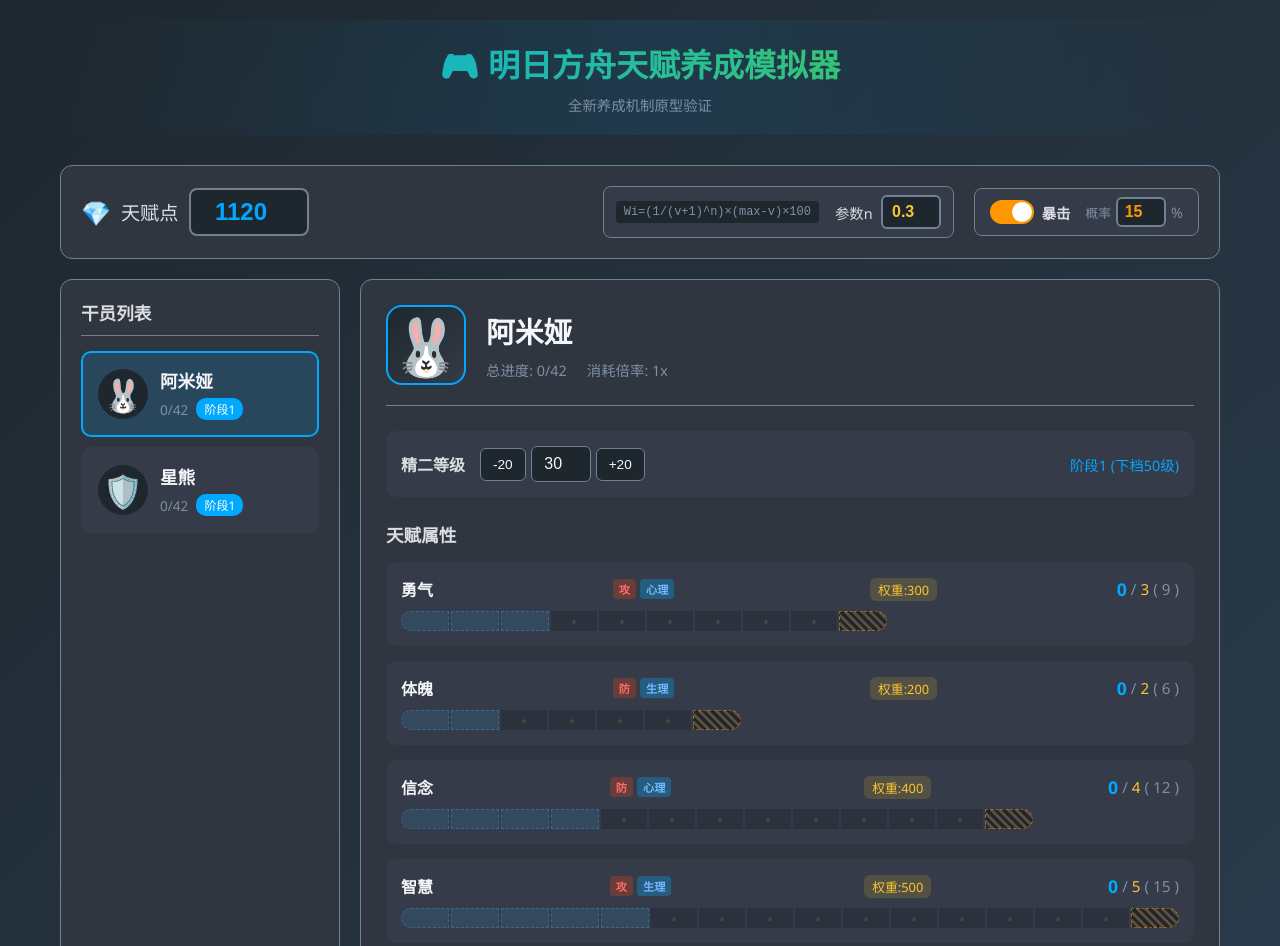
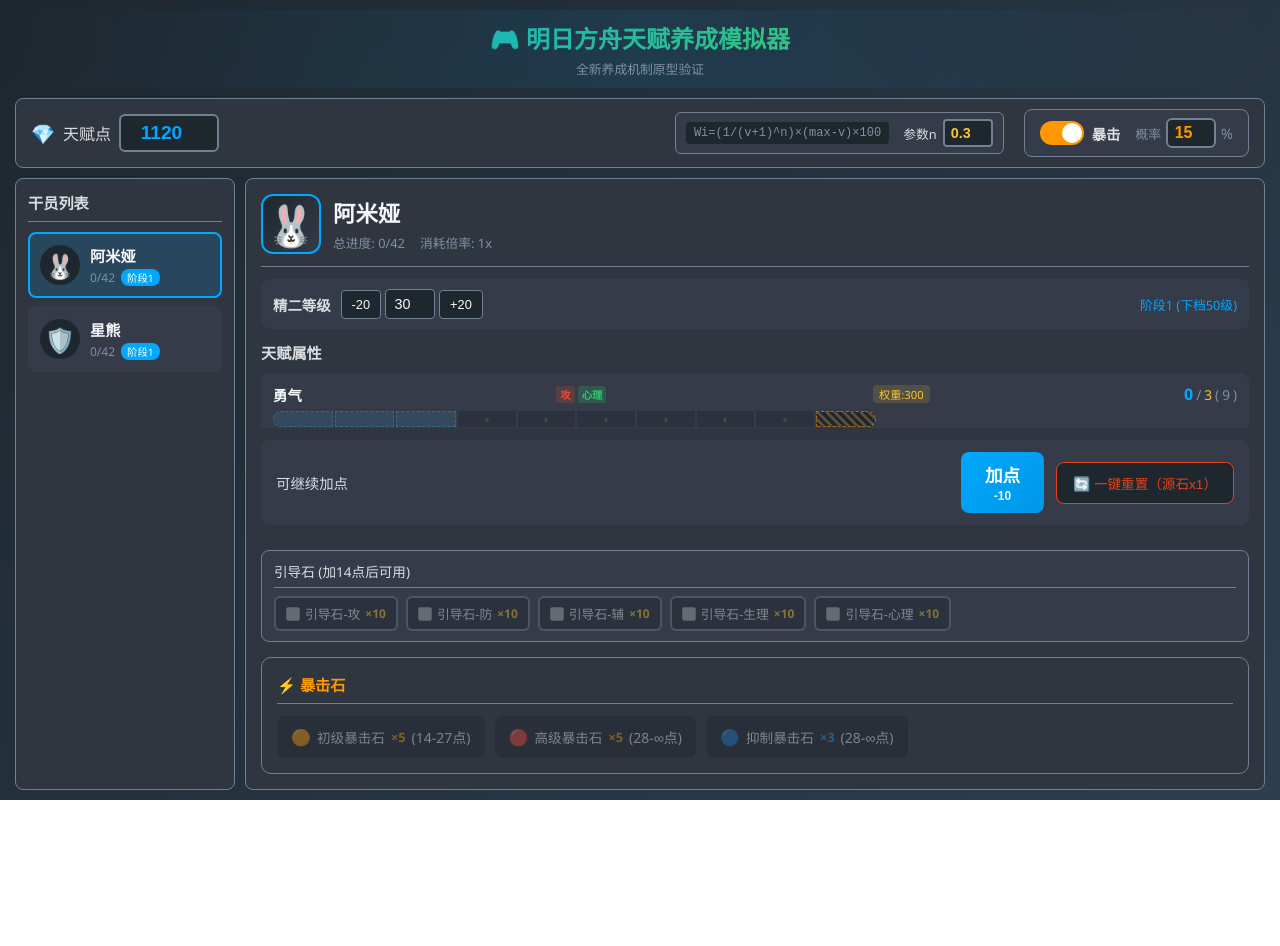
Before and after one commit to likeyang931019-cloud/arknights-talent-simulator, a website built with Vite: page index.html in a window 1280 px wide. Shown: the top 946 px of the page. After the commit the page ends 800 px from the top, so only its background shows below. Built offline with nearby package versions, Linux system fonts and the light colour scheme.

Commit message:
style: 优化布局适配1920x1080一屏显示

```diff
--- a/src/style.css
+++ b/src/style.css
@@ -1,4 +1,4 @@
-/* 明日方舟天赋养成模拟器 - 样式 */
+/* 明日方舟天赋养成模拟器 - 样式（优化版，适配1920x1080一屏显示） */
 
 :root {
   --primary-color: #00a8ff;
@@ -27,55 +27,61 @@
   color: var(--text-primary);
   min-height: 100vh;
   overflow-x: hidden;
+  font-size: 14px;
 }
 
 .arknights-talent-simulator {
-  max-width: 1200px;
+  max-width: 1400px;
   margin: 0 auto;
-  padding: 20px;
+  padding: 10px 15px;
+  height: 100vh;
+  display: flex;
+  flex-direction: column;
 }
 
 .app-header {
   text-align: center;
-  margin-bottom: 30px;
-  padding: 20px;
+  margin-bottom: 10px;
+  padding: 10px;
   background: linear-gradient(90deg, transparent, rgba(0, 168, 255, 0.1), transparent);
+  flex-shrink: 0;
 }
 
 .app-header h1 {
-  font-size: 2rem;
+  font-size: 1.5rem;
   background: linear-gradient(90deg, var(--primary-color), var(--success-color));
   -webkit-background-clip: text;
   -webkit-text-fill-color: transparent;
   background-clip: text;
-  margin-bottom: 8px;
+  margin-bottom: 4px;
 }
 
 .subtitle {
   color: var(--text-muted);
-  font-size: 0.9rem;
+  font-size: 0.8rem;
 }
 
 .resource-panel {
   background: var(--bg-card);
-  border-radius: 12px;
-  padding: 20px;
-  margin-bottom: 20px;
+  border-radius: 8px;
+  padding: 10px 15px;
+  margin-bottom: 10px;
   display: flex;
   justify-content: space-between;
   align-items: center;
   border: 1px solid var(--border-color);
+  flex-shrink: 0;
 }
 
 .resource-item {
   display: flex;
   align-items: center;
-  gap: 10px;
-  font-size: 1.2rem;
+  gap: 8px;
+  font-size: 1rem;
 }
 
 .resource-icon {
-  font-size: 1.5rem;
+  font-size: 1.2rem;
 }
 
 .resource-name {
@@ -83,14 +89,14 @@
 }
 
 .resource-value-input {
-  width: 120px;
-  font-size: 1.5rem;
+  width: 100px;
+  font-size: 1.2rem;
   font-weight: bold;
   color: var(--primary-color);
   background: var(--bg-dark);
   border: 2px solid var(--border-color);
-  border-radius: 8px;
-  padding: 8px 12px;
+  border-radius: 6px;
+  padding: 6px 10px;
   text-align: center;
   transition: border-color 0.3s;
 }
@@ -104,28 +110,28 @@
 .resource-param {
   display: flex;
   align-items: center;
-  gap: 8px;
+  gap: 6px;
   background: var(--bg-light);
-  padding: 8px 12px;
-  border-radius: 8px;
+  padding: 6px 10px;
+  border-radius: 6px;
   border: 1px solid var(--border-color);
 }
 
 .param-label {
-  font-size: 0.9rem;
+  font-size: 0.8rem;
   color: var(--text-secondary);
   cursor: help;
 }
 
 .param-input {
-  width: 60px;
-  font-size: 1rem;
+  width: 50px;
+  font-size: 0.9rem;
   font-weight: bold;
   color: var(--warning-color);
   background: var(--bg-dark);
   border: 2px solid var(--border-color);
-  border-radius: 6px;
-  padding: 6px 8px;
+  border-radius: 4px;
+  padding: 4px 6px;
   text-align: center;
   transition: border-color 0.3s;
 }
@@ -137,18 +143,18 @@
 
 .resource-controls {
   display: flex;
-  gap: 10px;
+  gap: 8px;
 }
 
 .btn-add-resource {
   background: var(--bg-light);
   border: 1px solid var(--border-color);
   color: var(--text-primary);
-  padding: 8px 16px;
-  border-radius: 6px;
+  padding: 6px 12px;
+  border-radius: 4px;
   cursor: pointer;
   transition: all 0.3s;
-  font-size: 0.9rem;
+  font-size: 0.8rem;
 }
 
 .btn-add-resource:hover {
@@ -158,46 +164,55 @@
 
 .main-content {
   display: grid;
-  grid-template-columns: 280px 1fr;
-  gap: 20px;
+  grid-template-columns: 220px 1fr;
+  gap: 10px;
+  flex: 1;
+  min-height: 0;
+  overflow: hidden;
 }
 
 .operator-list {
   background: var(--bg-card);
-  border-radius: 12px;
-  padding: 20px;
+  border-radius: 8px;
+  padding: 12px;
   border: 1px solid var(--border-color);
+  display: flex;
+  flex-direction: column;
+  overflow: hidden;
 }
 
 .operator-list h2 {
-  font-size: 1.1rem;
-  margin-bottom: 15px;
+  font-size: 0.95rem;
+  margin-bottom: 10px;
   color: var(--text-secondary);
-  padding-bottom: 10px;
+  padding-bottom: 8px;
   border-bottom: 1px solid var(--border-color);
+  flex-shrink: 0;
 }
 
 .operators {
   display: flex;
   flex-direction: column;
-  gap: 10px;
+  gap: 8px;
+  overflow-y: auto;
 }
 
 .operator-card {
   display: flex;
   align-items: center;
-  gap: 12px;
-  padding: 15px;
+  gap: 10px;
+  padding: 10px;
   background: var(--bg-light);
-  border-radius: 10px;
+  border-radius: 8px;
   cursor: pointer;
   transition: all 0.3s;
   border: 2px solid transparent;
+  flex-shrink: 0;
 }
 
 .operator-card:hover {
   background: #3d4654;
-  transform: translateX(5px);
+  transform: translateX(3px);
 }
 
 .operator-card.selected {
@@ -206,27 +221,28 @@
 }
 
 .operator-avatar {
-  font-size: 2rem;
-  width: 50px;
-  height: 50px;
+  font-size: 1.5rem;
+  width: 40px;
+  height: 40px;
   display: flex;
   align-items: center;
   justify-content: center;
   background: var(--bg-dark);
   border-radius: 50%;
+  flex-shrink: 0;
 }
 
 .operator-name {
   font-weight: bold;
-  font-size: 1.1rem;
+  font-size: 0.95rem;
 }
 
 .operator-progress {
   display: flex;
   align-items: center;
-  gap: 8px;
-  margin-top: 5px;
-  font-size: 0.85rem;
+  gap: 6px;
+  margin-top: 3px;
+  font-size: 0.75rem;
 }
 
 .progress-text {
@@ -236,9 +252,9 @@
 .stage-badge {
   background: var(--primary-color);
   color: white;
-  padding: 2px 8px;
-  border-radius: 10px;
-  font-size: 0.75rem;
+  padding: 1px 6px;
+  border-radius: 8px;
+  font-size: 0.65rem;
 }
 
 .stage-badge.locked {
@@ -247,78 +263,87 @@
 
 .operator-detail {
   background: var(--bg-card);
-  border-radius: 12px;
-  padding: 25px;
+  border-radius: 8px;
+  padding: 15px;
   border: 1px solid var(--border-color);
+  overflow-y: auto;
+  display: flex;
+  flex-direction: column;
 }
 
 .detail-card {
   height: 100%;
+  display: flex;
+  flex-direction: column;
 }
 
 .detail-header {
   display: flex;
   align-items: center;
-  gap: 20px;
-  margin-bottom: 25px;
-  padding-bottom: 20px;
+  gap: 12px;
+  margin-bottom: 12px;
+  padding-bottom: 12px;
   border-bottom: 1px solid var(--border-color);
+  flex-shrink: 0;
 }
 
 .detail-avatar {
-  font-size: 3.5rem;
-  width: 80px;
-  height: 80px;
+  font-size: 2.5rem;
+  width: 60px;
+  height: 60px;
   display: flex;
   align-items: center;
   justify-content: center;
   background: linear-gradient(135deg, var(--bg-dark), var(--bg-light));
-  border-radius: 16px;
+  border-radius: 12px;
   border: 2px solid var(--primary-color);
+  flex-shrink: 0;
 }
 
 .detail-title h2 {
-  font-size: 1.8rem;
-  margin-bottom: 8px;
+  font-size: 1.4rem;
+  margin-bottom: 4px;
 }
 
 .detail-stats {
   display: flex;
-  gap: 20px;
-  font-size: 0.9rem;
+  gap: 15px;
+  font-size: 0.8rem;
   color: var(--text-muted);
 }
 
 .level-control {
   display: flex;
   align-items: center;
-  gap: 15px;
-  margin-bottom: 25px;
-  padding: 15px;
+  gap: 10px;
+  margin-bottom: 12px;
+  padding: 10px 12px;
   background: var(--bg-light);
-  border-radius: 10px;
+  border-radius: 8px;
+  flex-shrink: 0;
 }
 
 .level-label {
   font-weight: bold;
   color: var(--text-secondary);
+  font-size: 0.9rem;
 }
 
 .level-input-group {
   display: flex;
   align-items: center;
-  gap: 5px;
+  gap: 4px;
 }
 
 .btn-level {
   background: var(--bg-dark);
   border: 1px solid var(--border-color);
   color: var(--text-primary);
-  padding: 8px 12px;
-  border-radius: 6px;
+  padding: 6px 10px;
+  border-radius: 4px;
   cursor: pointer;
   transition: all 0.3s;
-  font-size: 0.85rem;
+  font-size: 0.8rem;
 }
 
 .btn-level:hover {
@@ -327,82 +352,85 @@
 }
 
 #level-input {
-  width: 60px;
+  width: 50px;
   text-align: center;
   background: var(--bg-dark);
   border: 1px solid var(--border-color);
   color: var(--text-primary);
-  padding: 8px;
-  border-radius: 6px;
-  font-size: 1rem;
+  padding: 6px;
+  border-radius: 4px;
+  font-size: 0.9rem;
 }
 
 .stage-info {
   color: var(--primary-color);
-  font-size: 0.9rem;
+  font-size: 0.8rem;
   margin-left: auto;
 }
 
 .talents-section {
-  margin-bottom: 25px;
+  margin-bottom: 12px;
+  flex: 1;
+  min-height: 0;
+  overflow-y: auto;
 }
 
 .talents-section h3 {
-  font-size: 1.1rem;
-  margin-bottom: 15px;
+  font-size: 0.95rem;
+  margin-bottom: 10px;
   color: var(--text-secondary);
 }
 
 .talents-list {
   display: flex;
   flex-direction: column;
-  gap: 15px;
+  gap: 8px;
 }
 
 .talent-bar-container {
   background: var(--bg-light);
-  padding: 15px;
-  border-radius: 10px;
+  padding: 10px 12px;
+  border-radius: 8px;
 }
 
 .talent-header {
   display: flex;
   justify-content: space-between;
   align-items: center;
-  margin-bottom: 10px;
+  margin-bottom: 6px;
 }
 
 .talent-name {
   font-weight: bold;
-  font-size: 1rem;
+  font-size: 0.9rem;
 }
 
 .talent-weight {
-  font-size: 0.8rem;
+  font-size: 0.7rem;
   color: var(--warning-color);
   background: rgba(251, 197, 49, 0.15);
-  padding: 2px 8px;
-  border-radius: 6px;
-  margin-left: 8px;
+  padding: 1px 6px;
+  border-radius: 4px;
+  margin-left: 6px;
 }
 
 .talent-values {
   display: flex;
   align-items: center;
-  gap: 4px;
-  font-size: 0.95rem;
+  gap: 3px;
+  font-size: 0.85rem;
 }
 
 .current-value {
   color: var(--primary-color);
   font-weight: bold;
-  font-size: 1.1rem;
+  font-size: 1rem;
   transition: all 0.3s;
 }
 
 .current-value.upgraded {
   color: var(--success-color);
-  transform: scale(1.3);
+  transform: scale(1.2);
 }
 
 .separator {
@@ -419,7 +447,7 @@
 
 .talent-progress-wrapper {
   position: relative;
-  height: 20px;
+  height: 16px;
   width: 100%;
   min-width: 20%;
   transition: width 0.5s ease;
@@ -430,7 +458,7 @@
   width: 100%;
   height: 100%;
   background: var(--bg-dark);
-  border-radius: 10px;
+  border-radius: 8px;
   overflow: hidden;
 }
 
@@ -452,13 +480,13 @@
   position: absolute;
   height: 100%;
   background: linear-gradient(90deg, var(--primary-color), var(--secondary-color));
-  border-radius: 10px;
+  border-radius: 8px;
   transition: width 0.5s ease;
 }
 
 .talent-progress-fill.upgraded {
   background: linear-gradient(90deg, var(--success-color), #44bd32);
-  box-shadow: 0 0 10px rgba(76, 209, 55, 0.5);
+  box-shadow: 0 0 8px rgba(76, 209, 55, 0.5);
   animation: pulse 0.5s ease;
 }
 
@@ -469,12 +497,12 @@
 
 .floating-text {
   position: absolute;
-  right: 10px;
+  right: 8px;
   top: 50%;
   transform: translateY(-50%);
   color: var(--success-color);
   font-weight: bold;
-  font-size: 1.2rem;
+  font-size: 1rem;
   animation: floatUp 1s ease forwards;
   pointer-events: none;
 }
@@ -486,22 +514,23 @@
   }
   100% {
     opacity: 0;
-    transform: translateY(-80px) scale(1.5);
+    transform: translateY(-60px) scale(1.3);
   }
 }
 
 .upgrade-panel {
   display: flex;
   align-items: center;
-  gap: 15px;
-  padding: 20px;
+  gap: 12px;
+  padding: 12px 15px;
   background: var(--bg-light);
-  border-radius: 10px;
+  border-radius: 8px;
+  flex-shrink: 0;
 }
 
 .upgrade-status {
   flex: 1;
-  font-size: 1rem;
+  font-size: 0.9rem;
   color: var(--text-secondary);
 }
 
@@ -509,21 +538,21 @@
   display: flex;
   flex-direction: column;
   align-items: center;
-  gap: 4px;
+  gap: 2px;
   background: linear-gradient(135deg, var(--primary-color), var(--secondary-color));
   border: none;
   color: white;
-  padding: 12px 30px;
-  border-radius: 10px;
+  padding: 10px 24px;
+  border-radius: 8px;
   cursor: pointer;
   transition: all 0.3s;
-  font-size: 1.1rem;
+  font-size: 1rem;
   font-weight: bold;
 }
 
 .btn-upgrade:hover:not(:disabled) {
   transform: translateY(-2px);
-  box-shadow: 0 5px 20px rgba(0, 168, 255, 0.4);
+  box-shadow: 0 4px 15px rgba(0, 168, 255, 0.4);
 }
 
 .btn-upgrade:disabled {
@@ -533,11 +562,11 @@
 }
 
 .btn-text {
-  font-size: 1.2rem;
+  font-size: 1.1rem;
 }
 
 .btn-cost {
-  font-size: 0.85rem;
+  font-size: 0.75rem;
   opacity: 0.9;
 }
 
@@ -545,11 +574,11 @@
   background: var(--bg-dark);
   border: 1px solid var(--danger-color);
   color: var(--danger-color);
-  padding: 12px 20px;
-  border-radius: 10px;
+  padding: 10px 16px;
+  border-radius: 8px;
   cursor: pointer;
   transition: all 0.3s;
-  font-size: 0.95rem;
+  font-size: 0.85rem;
 }
 
 .btn-reset:hover {
@@ -563,19 +592,19 @@
   align-items: center;
   justify-content: center;
   height: 100%;
-  min-height: 400px;
+  min-height: 300px;
   color: var(--text-muted);
 }
 
 .empty-icon {
-  font-size: 4rem;
-  margin-bottom: 20px;
+  font-size: 3rem;
+  margin-bottom: 15px;
   animation: bounce 2s infinite;
 }
 
 @keyframes bounce {
   0%, 100% { transform: translateY(0); }
-  50% { transform: translateY(-10px); }
+  50% { transform: translateY(-8px); }
 }
 
 @media (max-width: 900px) {
@@ -584,8 +613,7 @@
   }
 
   .operator-list {
-    max-height: 200px;
-    overflow-y: auto;
+    max-height: 150px;
   }
 
   .operators {
@@ -595,41 +623,42 @@
 
   .operator-card {
     flex: 1;
-    min-width: 150px;
+    min-width: 120px;
   }
 }
 
 /* 引导石系统 */
 .guidance-stones-panel {
-  margin-top: 20px;
-  padding: 15px;
+  margin-top: 10px;
+  padding: 10px 12px;
   background: var(--bg-light);
-  border-radius: 10px;
+  border-radius: 8px;
   border: 1px solid var(--border-color);
+  flex-shrink: 0;
 }
 
 .guidance-stones-title {
-  font-size: 0.9rem;
+  font-size: 0.85rem;
   color: var(--text-secondary);
-  margin-bottom: 12px;
-  padding-bottom: 8px;
+  margin-bottom: 8px;
+  padding-bottom: 6px;
   border-bottom: 1px solid var(--border-color);
 }
 
 .guidance-stones-list {
   display: flex;
   flex-wrap: wrap;
-  gap: 10px;
+  gap: 8px;
 }
 
 .guidance-stone-item {
   display: flex;
   align-items: center;
-  gap: 6px;
-  padding: 8px 12px;
+  gap: 5px;
+  padding: 6px 10px;
   background: var(--bg-dark);
   border: 2px solid var(--border-color);
-  border-radius: 8px;
+  border-radius: 6px;
   cursor: pointer;
   transition: all 0.3s;
   user-select: none;
@@ -663,8 +692,8 @@
 }
 
 .stone-checkbox {
-  width: 16px;
-  height: 16px;
+  width: 14px;
+  height: 14px;
   cursor: pointer;
 }
 
@@ -673,12 +702,12 @@
 }
 
 .stone-name {
-  font-size: 0.85rem;
+  font-size: 0.8rem;
   font-weight: 500;
 }
 
 .stone-count {
-  font-size: 0.8rem;
+  font-size: 0.75rem;
   color: var(--warning-color);
   font-weight: bold;
 }
@@ -686,25 +715,185 @@
 /* 属性标签 */
 .talent-tags {
   display: flex;
-  gap: 4px;
-  margin-right: 8px;
+  gap: 3px;
+  margin-right: 6px;
 }
 
 .tag {
-  font-size: 0.7rem;
-  padding: 2px 6px;
-  border-radius: 4px;
+  font-size: 0.65rem;
+  padding: 1px 4px;
+  border-radius: 3px;
   font-weight: bold;
 }
 
 .tag-combat {
-  background: rgba(232, 65, 24, 0.3);
-  color: #ff6b6b;
+  background: rgba(231, 76, 60, 0.2);
+  color: #e74c3c;
 }
 
 .tag-nature {
-  background: rgba(0, 168, 255, 0.3);
-  color: #74b9ff;
+  background: rgba(46, 204, 113, 0.2);
+  color: #2ecc71;
+}
+
+/* 暴击系统 */
+.crit-panel {
+  margin-top: 10px;
+  padding: 10px 12px;
+  background: var(--bg-light);
+  border-radius: 8px;
+  border: 1px solid var(--border-color);
+  flex-shrink: 0;
+}
+
+.crit-header {
+  display: flex;
+  align-items: center;
+  gap: 15px;
+  margin-bottom: 8px;
+  padding-bottom: 6px;
+  border-bottom: 1px solid var(--border-color);
+}
+
+.crit-title {
+  font-size: 0.85rem;
+  color: var(--text-secondary);
+}
+
+.crit-toggle {
+  display: flex;
+  align-items: center;
+  gap: 6px;
+}
+
+.crit-toggle input[type="checkbox"] {
+  width: 16px;
+  height: 16px;
+  cursor: pointer;
+}
+
+.crit-toggle label {
+  font-size: 0.8rem;
+  color: var(--text-primary);
+  cursor: pointer;
+}
+
+.crit-rate-control {
+  display: flex;
+  align-items: center;
+  gap: 6px;
+  margin-left: auto;
+}
+
+.crit-rate-control label {
+  font-size: 0.8rem;
+  color: var(--text-secondary);
+}
+
+.crit-rate-input {
+  width: 50px;
+  font-size: 0.9rem;
+  font-weight: bold;
+  color: var(--danger-color);
+  background: var(--bg-dark);
+  border: 2px solid var(--border-color);
+  border-radius: 4px;
+  padding: 4px 6px;
+  text-align: center;
+}
+
+.crit-rate-input:focus {
+  outline: none;
+  border-color: var(--danger-color);
+}
+
+.crit-stones-list {
+  display: flex;
+  flex-wrap: wrap;
+  gap: 8px;
+}
+
+.crit-stone-item {
+  display: flex;
+  align-items: center;
+  gap: 5px;
+  padding: 6px 10px;
+  background: var(--bg-dark);
+  border: 2px solid var(--border-color);
+  border-radius: 6px;
+  cursor: pointer;
+  transition: all 0.3s;
+  user-select: none;
+}
+
+.crit-stone-item:hover:not(.disabled) {
+  border-color: var(--danger-color);
+  background: rgba(232, 65, 24, 0.1);
+}
+
+.crit-stone-item.selected {
+  border-color: var(--danger-color);
+  background: rgba(232, 65, 24, 0.2);
+}
+
+.crit-stone-item.disabled {
+  opacity: 0.4;
+  cursor: not-allowed;
+  background: var(--bg-dark);
+}
+
+.crit-stone-name {
+  font-size: 0.8rem;
+  font-weight: 500;
+}
+
+.crit-stone-count {
+  font-size: 0.75rem;
+  color: var(--warning-color);
+  font-weight: bold;
+}
+
+/* Toast提示 */
+.toast {
+  position: fixed;
+  top: 15px;
+  left: 50%;
+  transform: translateX(-50%);
+  background: #2f3640;
+  border: 2px solid;
+  color: white;
+  padding: 12px 24px;
+  border-radius: 8px;
+  font-size: 0.9rem;
+  z-index: 1000;
+  animation: slideDown 0.3s ease;
+}
+
+@keyframes slideDown {
+  from {
+    opacity: 0;
+    transform: translateX(-50%) translateY(-20px);
+  }
+  to {
+    opacity: 1;
+    transform: translateX(-50%) translateY(0);
+  }
+}
+
+.toast-success {
+  border-color: var(--success-color);
+}
+
+.toast-error {
+  border-color: var(--danger-color);
+}
+
+.toast-warning {
+  border-color: var(--warning-color);
+}
+
+.toast-info {
+  border-color: var(--primary-color);
 }
 
 /* 属性条高亮/置灰 */
```
